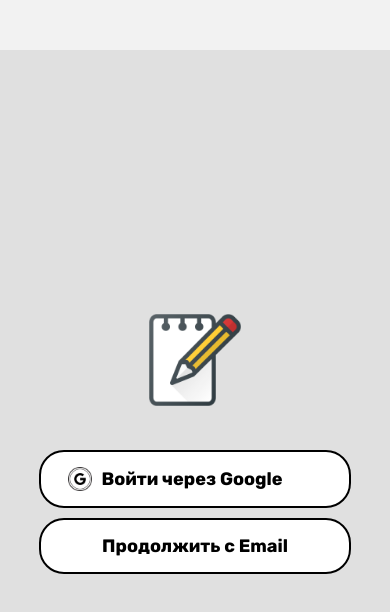
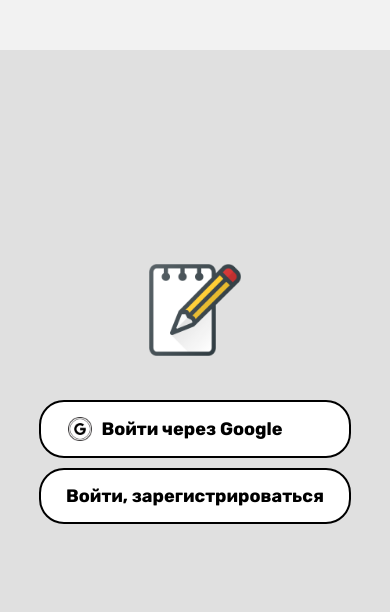
Before and after one commit to Mayzer7/Notes-mobile-app-React-Native-PostgreSQL-AsyncStorage, a React Native app: screen /Auth in a window 390 px wide. Shown: the top 612 px of the page. Built offline with nearby package versions, Linux system fonts and the light colour scheme.

Commit message:
Fixed styles

```diff
--- a/screens/AuthScreen.js
+++ b/screens/AuthScreen.js
@@ -42,7 +42,7 @@ export default function AuthScreen({ navigation }) {
       </TouchableOpacity>
 
       <TouchableOpacity style={styles.buttonOutline} onPress={handleEmailLogin}>
-        <Text style={[styles.buttonText, { color: '#000' }]}>Продолжить с Email</Text>
+        <Text style={[styles.buttonText, { color: '#000' }]}>Войти, зарегистрироваться</Text>
       </TouchableOpacity>
 
       {/* Текст с условиями */}
@@ -60,6 +60,7 @@ const styles = StyleSheet.create({
     flex: 1,
     justifyContent: 'center',
     alignItems: 'center',
+    paddingBottom: 100,
     backgroundColor: '#e0e0e0', // Цвет фона
     marginTop: 50,
   },
--- a/screens/EmailScreen.js
+++ b/screens/EmailScreen.js
@@ -75,7 +75,7 @@ export default function EmailScreen({ navigation }) {
 
   return (
     <View style={styles.container}>
-      <Text style={styles.title}>Вход через Email</Text>
+      <Text style={styles.title}>Вход в аккаунт</Text>
 
       <TextInput
         style={styles.input}
@@ -106,6 +106,7 @@ const styles = StyleSheet.create({
     flex: 1,
     justifyContent: 'center',
     alignItems: 'center',
+    paddingBottom: 120,
     backgroundColor: '#e0e0e0',
   },
   title: {
--- a/screens/RegistrationScreen.js
+++ b/screens/RegistrationScreen.js
@@ -94,6 +94,7 @@ const styles = StyleSheet.create({
     flex: 1,
     justifyContent: 'center',
     alignItems: 'center',
+    paddingBottom: 120,
     backgroundColor: '#e0e0e0',
   },
   title: {
```
